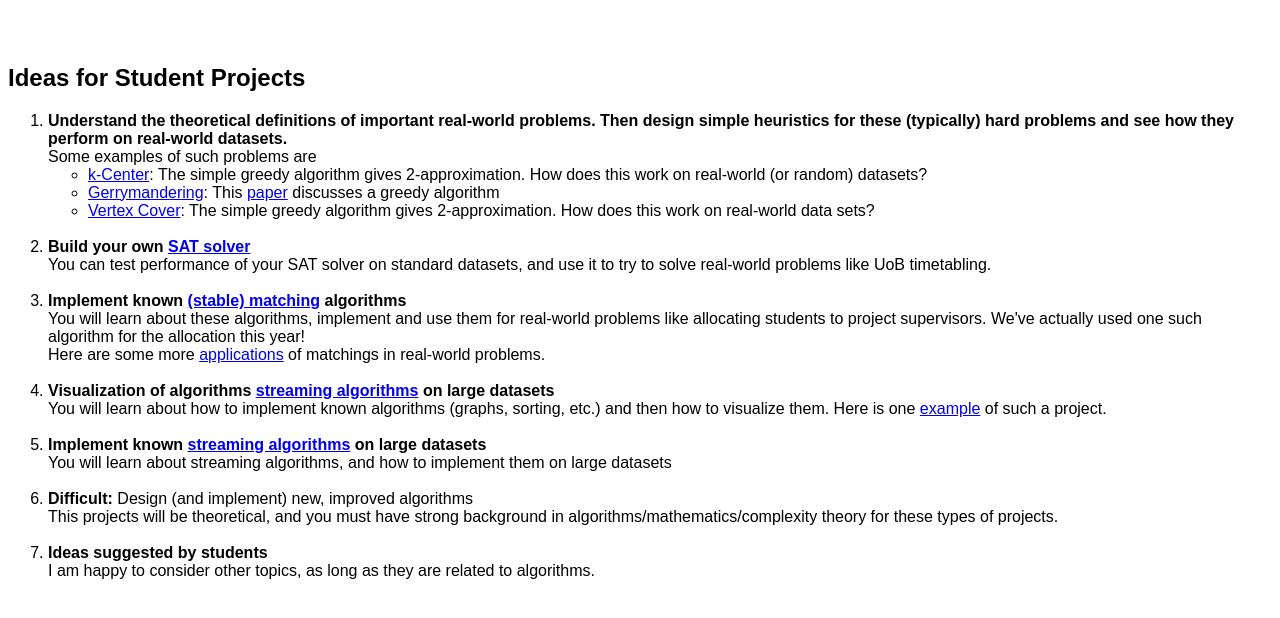
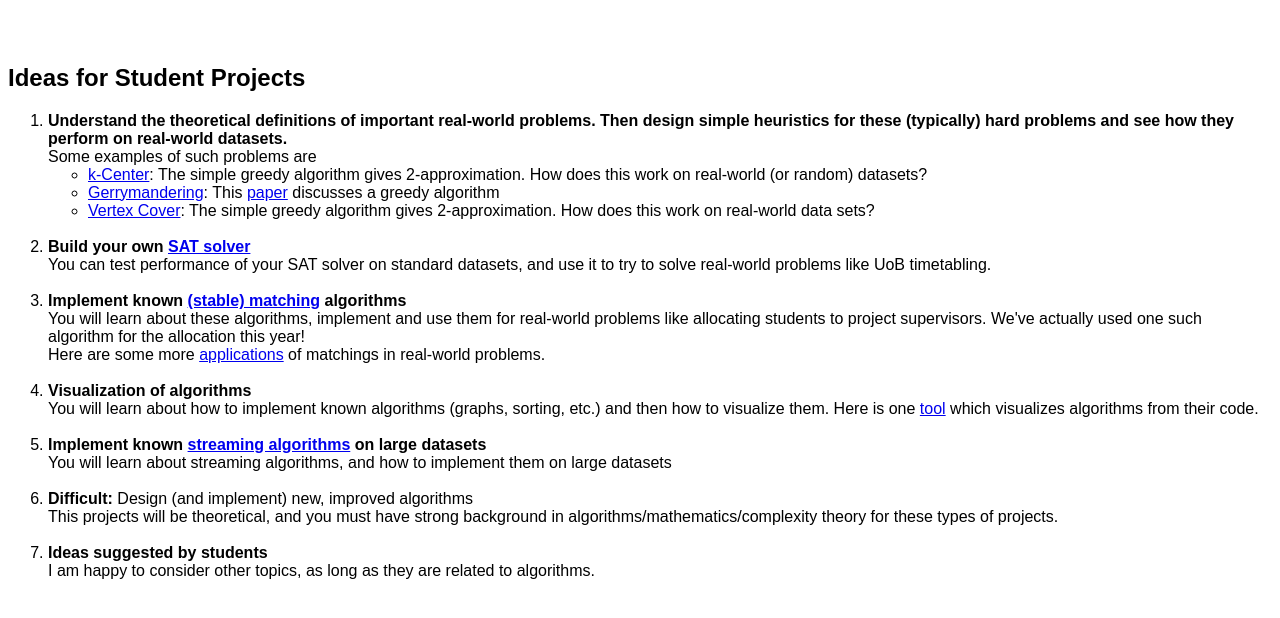
Before and after one commit to rajeshchitnis/rajeshchitnis.github.io, a Jekyll site: the page student-projects.html, which Jekyll copies as it is, in a window 1280 px wide. Shown: the top 618 px of the page. Built offline with Jekyll 4.4.1, drawn with Linux system fonts in a browser that asks for light colours.

Commit message:
Update student-projects.html

```diff
--- a/student-projects.html
+++ b/student-projects.html
@@ -107,9 +107,9 @@ body {font-family: Arial, Helvetica, sans-serif;}
 
 		<br>
 	<li>
-		<b>Visualization of algorithms <a href="https://en.wikipedia.org/wiki/Streaming_algorithm">streaming algorithms</a> on large datasets  </b>
+		<b>Visualization of algorithms  </b>
 		<br>
-		You will learn about how to implement known algorithms (graphs, sorting, etc.) and then how to visualize them. Here is one <a href="https://www.youtube.com/watch?v=pFXYym4Wbkc">example</a> of such a project.
+		You will learn about how to implement known algorithms (graphs, sorting, etc.) and then how to visualize them. Here is one <a href="https://algorithm-visualizer.org/">tool</a> which visualizes algorithms from their code.
 	</li>
 
 		<br>
```
